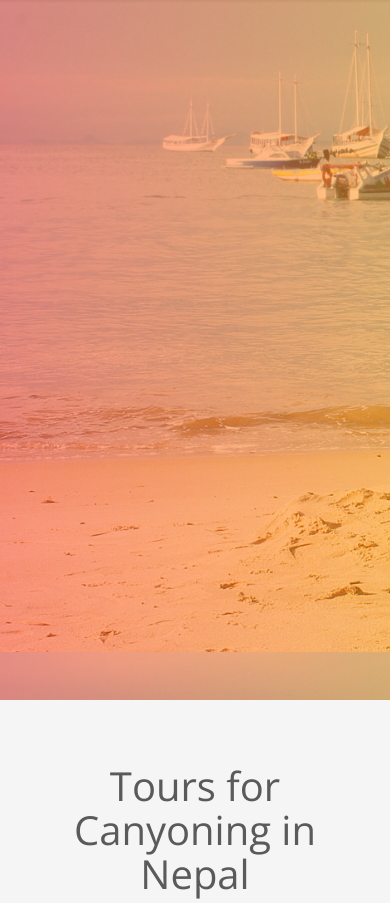
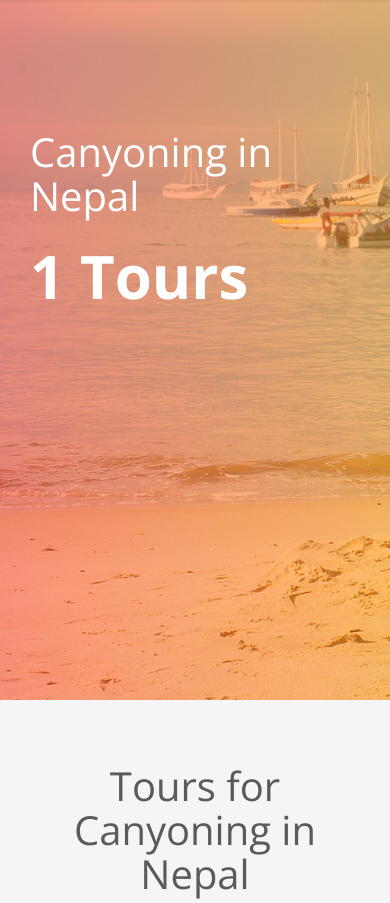
Before and after one commit to vijaythapa333/django-travel-lite, a Django app: a page that uses templates/head.html in a window 390 px wide. Shown: the part 96-999 px from the top of the page. Run offline with Django 3.2, Linux system fonts and the light colour scheme; data comes from the database, SQL or seed files in the repository; some libraries are stand-ins or nearby versions; some web fonts are replaced.

Commit message:
Fixed CSS for Mobile Devices

```diff
--- a/templates/head.html
+++ b/templates/head.html
@@ -53,6 +53,22 @@
 
 	<link rel="stylesheet" href="{% static 'css/style.css' %}">
 
+	<style>
+		{% comment %} Overriding CSS on Mobile Devices {% endcomment %}
+		@media screen and (max-width: 768px) {
+			.fh5co-cover .desc .desc2 {
+			  display: block;
+			  padding-top:0px;
+			}
+			.fh5co-cover{
+				background-position:0px 0px !important;
+			}
+			.fh5co-cover .desc{
+				margin-top:-150px !important;
+			}
+		  }
+
+	</style>
 
 	<!-- Modernizr JS -->
 	<script src="{% static 'js/modernizr-2.6.2.min.js' %}"></script>
```
